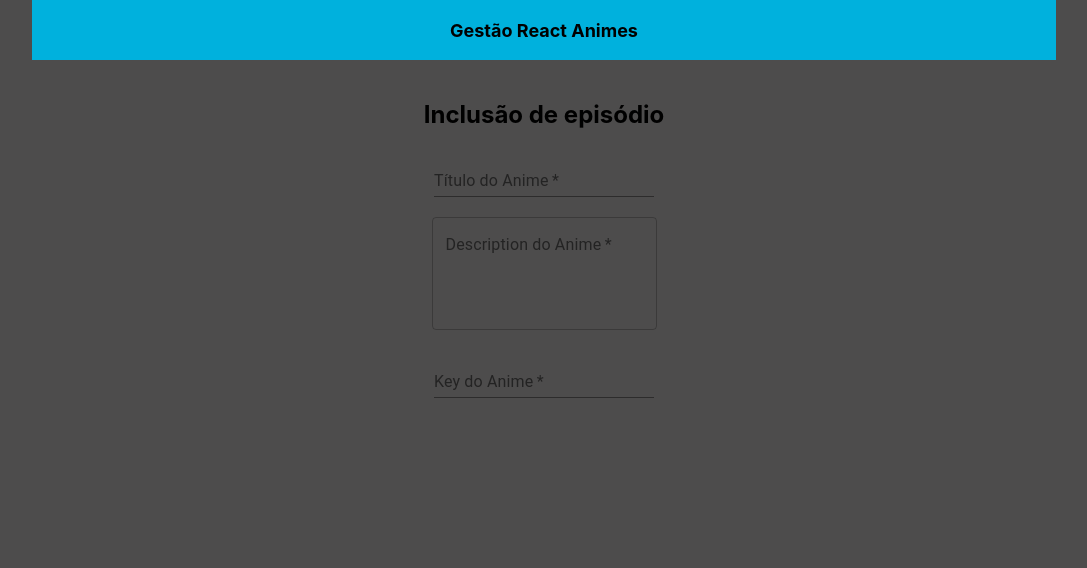
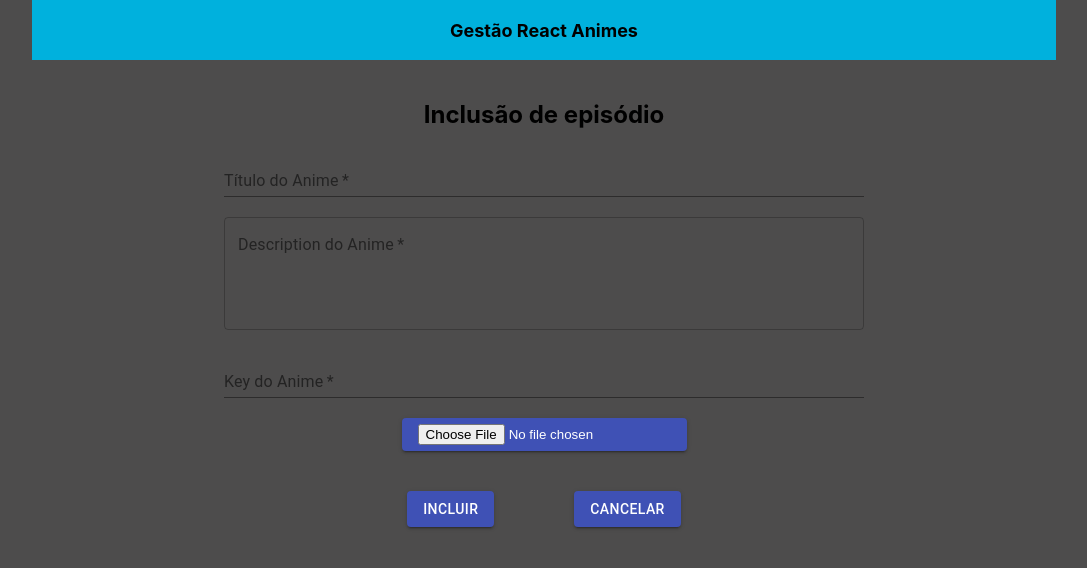
Before and after one commit to ANDRIEL123/front-reactanimes, a React (Create React App) app: page /incluir-episodio/1 in a window 1280 px wide. Shown: the top 568 px of the page, without its empty margins (96-1183 px from the left). Built offline with nearby package versions, Linux system fonts and the light colour scheme.

Commit message:
Finalizado a adição de episodios do anime e outras perfumarias

```diff
--- a/src/pages/gestaoEpisodios/gestaoEpisodios.js
+++ b/src/pages/gestaoEpisodios/gestaoEpisodios.js
@@ -9,10 +9,11 @@ function GestaoEpisodios() {
     const navigate = useNavigate()
     let { id_anime } = useParams()
     let [episodios, setEpisodios] = useState([])
-
+    let [titleAnime, setTitleAnime] = useState('')
     const loadEpisodios = async () => {
         const response = await api.get(`/episodios/animes/${id_anime}`)
         setEpisodios(response.data.response)
+        setTitleAnime(response.data.response[0].titleAnime)
     }
 
     useEffect(() => {
@@ -36,7 +37,7 @@ function GestaoEpisodios() {
     return (
         <div className="main-gestaoEpisodios">
             <Header />
-            <h2>Gestão do Anime</h2>
+            <h2>{`Gestão do anime - ${titleAnime}`}</h2>
 
             <div>
                 <Button variant="contained"
--- a/src/pages/gestaoEpisodios/incluirEpisodio.js
+++ b/src/pages/gestaoEpisodios/incluirEpisodio.js
@@ -2,49 +2,114 @@ import React, { useState } from 'react'
 import Header from '../header'
 import TextField from '@material-ui/core/TextField'
 import Button from '@material-ui/core/Button'
+import api from '../../services/api'
+import { useParams, useNavigate } from 'react-router-dom'
 
 function IncluirEpisodio() {
+    const navigate = useNavigate()
+    let { id_anime } = useParams()
     let [title, setTitle] = useState('')
     let [description, setDescription] = useState('')
     let [key, setKey] = useState('')
+    let [selectedFile, setSelectedFile] = useState({})
 
-    const changeHandler = (e) => {
-        e.target.name(e.target.value)
-        console.log(e.target.value)
+    const fileSelectedHandler = e => {
+        selectedFile = e.target.files[0]
+        console.log(selectedFile)
+    }
+
+    const addEpisodio = () => {
+        const fd = new FormData();
+        fd.append("titleEpisodio", title);
+        fd.append("descriptionEpisodio", description);
+        fd.append("keyEpisodio", key);
+        fd.append("imgEpisodio", selectedFile, selectedFile.name);
+        fd.append("idanime", id_anime);
+
+        api.post(`/episodios`, fd)
+            .then(response => {
+                console.log(response)
+                let confirma = window.confirm('Episodio adicionado, deseja adicionar outro?')
+                if (confirma) {
+                    setTitle('')
+                    setDescription('')
+                    setKey('')
+                } else {
+                    navigate(`/gerir-episodios/${id_anime}`)
+                }
+
+            })
+
+            .catch(error => {
+                console.error(error)
+                alert('Problema na adição do episodio.')
+            })
     }
 
     return (
-        <div>
+        <div className="incluir-episodio">
             <Header />
             <h2>Inclusão de episódio</h2>
 
-            <form>
+            <form method="POST">
                 <TextField
+                    style={{ width: "80vmin" }}
                     label="Título do Anime"
                     type="text"
-                    name="setTitle"
+                    name="title"
                     value={title}
-                    onChange={changeHandler}
+                    onChange={e => setTitle(e.target.value)}
                     required />
                 <br></br><br></br>
                 <TextField
+                    style={{ width: "80vmin" }}
                     label="Description do Anime"
                     type="text"
                     multiline
                     rows="4"
                     variant="outlined"
-                    name="setDescription"
+                    name="description"
                     value={description}
-                    onChange={changeHandler}
+                    onChange={e => setDescription(e.target.value)}
                     required />
                 <br></br><br></br>
                 <TextField
+                    style={{ width: "80vmin" }}
                     label="Key do Anime"
                     type="text"
-                    name="setKey"
+                    name="key"
                     value={key}
-                    onChange={changeHandler}
+                    onChange={e => setKey(e.target.value)}
                     required />
+                <br></br><br></br>
+                <div className="input-file">
+                    <Button
+                        variant="contained"
+                        type="submit"
+                        color="primary"
+                    ><input
+                            type="file"
+                            onChange={fileSelectedHandler}
+                        /></Button>
+
+                </div>
+                <br></br><br></br>
+
+                <Button
+                    style={{ marginRight: "5vmin" }}
+                    variant="contained"
+                    className="btn-incluir"
+                    color="primary"
+                    onClick={() => addEpisodio()}
+                >Incluir</Button>
+
+                <Button
+                    style={{ marginLeft: "5vmin" }}
+                    variant="contained"
+                    className="btn-cancel"
+                    color="primary"
+                    onClick={() => navigate(`/gerir-episodios/${id_anime}`)}
+                >Cancelar</Button>
             </form>
         </div>
     )
```
